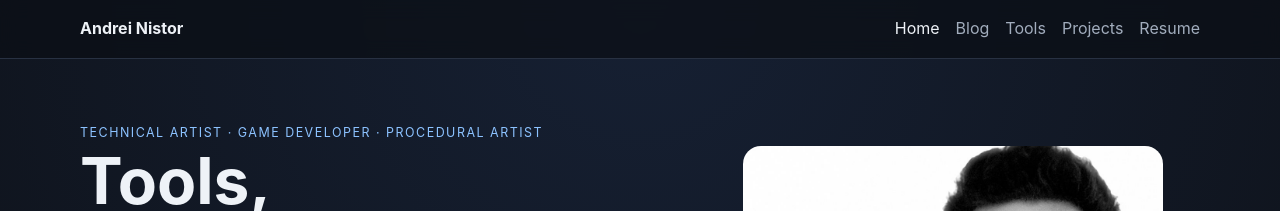
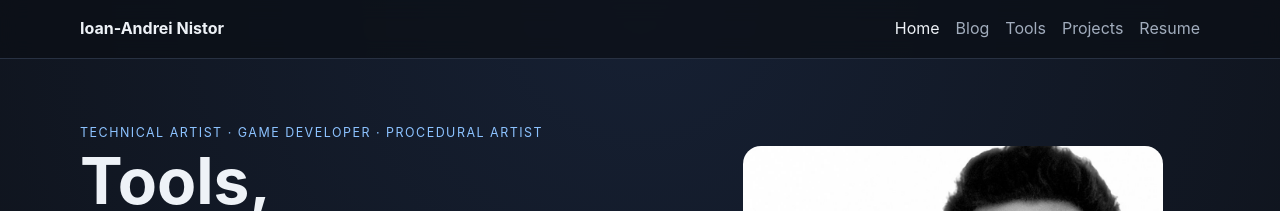
Before and after one commit to ianistor/ian_mywebsite, a Jekyll site: the page built from index.md, in a window 1280 px wide. Shown: the top 211 px of the page. Built offline with Jekyll 4.4.1, drawn with Linux system fonts in a browser that asks for light colours; some of the changed lines change nothing that is shown.

Commit message:
Update _config.yml

```diff
--- a/_config.yml
+++ b/_config.yml
@@ -1,5 +1,5 @@
-title: Andrei Nistor
-email: you@example.com
+title: Ioan-Andrei Nistor
+email: ioan.andrei.nistor@gmail.com
 description: >-
   Technical Artist and Game Developer. Tools, workflows, blog posts, and resume.
 baseurl: "/ian_mywebsite"
```
